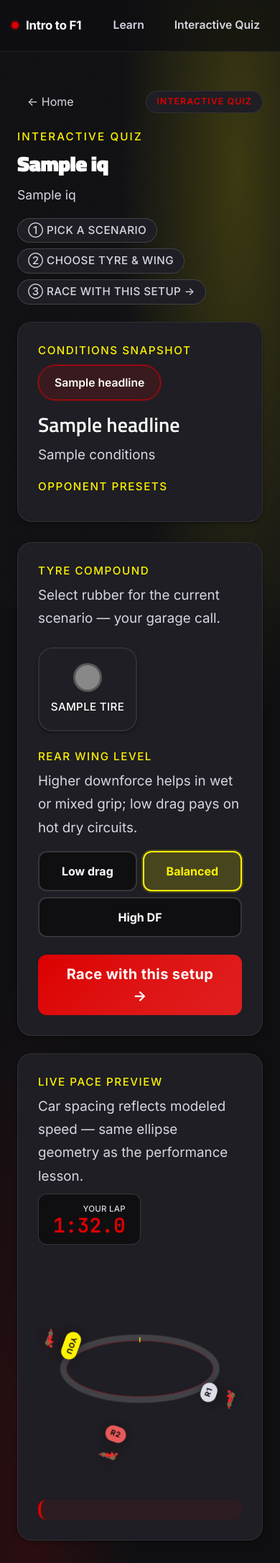
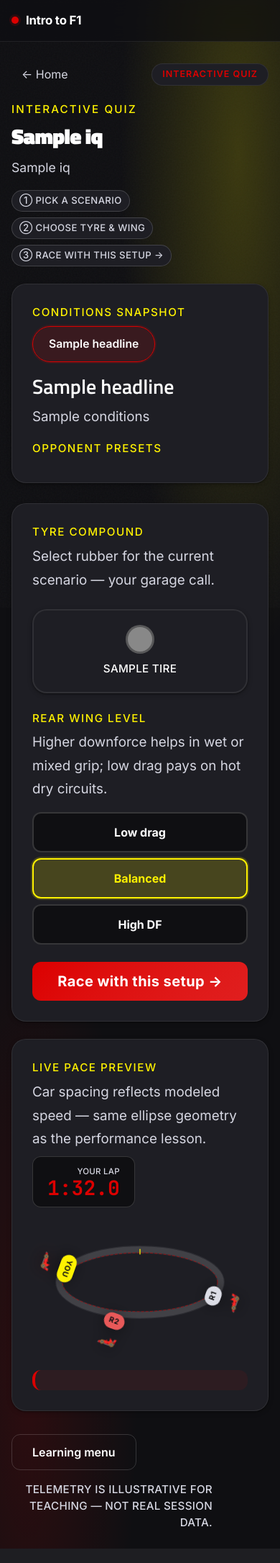
Before and after one commit to devbahl12/UI-Design-F1-Project, a Flask app: template templates/interactive_quiz.html in a window 390 px wide. Shown: the top 2171 px of the page at 72% size. Run offline with Flask 3, Linux system fonts and the light colour scheme; the template is opened without the code that fills it: most values are stand-ins (such as "Sample title", 1, 10 or a date in 2020).

Commit message:
responsive: full mobile pass — breakpoints, fluid sizing, nav, IQ layout
- screen-page padding switched to smaller clamp minimums for phones
- home-car-canvas gets min-height + max-height constraints at 768px/480px/landscape
- iq-track-wrapper height changed from fixed 300px to clamp(200px, 35vw, 300px)
- mode cards stack full-width with row layout on mobile
- nav links shrink at 768px, hidden entirely at 480px
- IQ tire grid, wing buttons, scenario tabs all reflow to single column on small screens
- tire compound grid goes 2-up at 768px, 1-up at 480px
- lesson-car-canvas switches to 4:3 aspect ratio on mobile
- comp-panel padding reduced on small screens
- landscape phone breakpoint prevents canvas from dominating viewport height

```diff
--- a/static/css/app.css
+++ b/static/css/app.css
@@ -279,7 +279,7 @@ body::before {
 .screen-page {
   max-width: 1100px;
   margin: 0 auto;
-  padding: clamp(48px, 6vw, 88px) clamp(24px, 5vw, 56px);
+  padding: clamp(28px, 6vw, 88px) clamp(16px, 5vw, 56px);
   animation: fadeUp var(--dur-base) var(--ease-out);
 }
 .screen-home {
@@ -394,6 +394,7 @@ body::before {
 .home-car-canvas {
   width: 100%;
   aspect-ratio: 16 / 9;
+  min-height: 320px;
   display: block;
   border-radius: var(--r-lg);
   background: linear-gradient(135deg,
@@ -1367,7 +1368,7 @@ input[type="range"]::-webkit-slider-thumb {
 
 .iq-track-wrapper {
   position: relative;
-  height: 300px;
+  height: clamp(200px, 35vw, 300px);
   display: flex;
   align-items: center;
   justify-content: center;
@@ -1461,3 +1462,93 @@ input[type="range"]::-webkit-slider-thumb {
    .t-display and .t-h1 fluid via clamp() between mobile and desktop.
    Tabular numerals enabled on all numeric UI.
    ========================================================= */
+
+/* =========================================================
+   Responsive — mobile-first fixes
+   ========================================================= */
+
+/* ── 768px and below ── */
+@media (max-width: 768px) {
+  /* Nav: hide wordmark text, shrink nav links to icons-only */
+  .app-nav__links { gap: 4px; }
+  .app-nav__links a { font-size: 0.85rem; padding: 6px 8px; }
+
+  /* Screen pages: cut vertical padding on small screens */
+  .screen-page {
+    padding: clamp(24px, 4vw, 48px) clamp(16px, 4vw, 28px);
+  }
+
+  /* Home hero: cap the canvas height so it doesn't tower on portrait mobile */
+  .home-car-canvas {
+    min-height: 220px;
+    max-height: 56vw;
+  }
+
+  /* Mode cards: stack full-width */
+  .mode-card {
+    width: 100%;
+    min-width: unset;
+    padding: 20px 24px;
+    flex-direction: row;
+    justify-content: center;
+    gap: 16px;
+    min-height: unset;
+  }
+
+  /* Lesson car: slightly shorter canvas on mobile */
+  .lesson-car-canvas { aspect-ratio: 4 / 3; }
+
+  /* Comp panel below car on mobile (already col-12 via Bootstrap) */
+  .comp-panel { min-height: 140px; padding: 18px; }
+
+  /* IQ track: reduce fixed height */
+  .iq-track-wrapper { height: 220px; margin: 14px 0 8px; }
+
+  /* IQ config cards: 3-up → 2-up on mobile */
+  .iq-tire-grid .col-6 { flex: 0 0 50%; max-width: 50%; }
+
+  /* IQ wing buttons: stack on very narrow */
+  .iq-wing-row { flex-direction: column; }
+  .iq-wing-btn { min-width: unset; width: 100%; }
+
+  /* How-to steps: wrap tightly */
+  .iq-how-to { gap: 6px; }
+  .iq-how-to-step { font-size: 0.82rem; padding: 4px 10px; }
+
+  /* Lap board: tighter grid */
+  .iq-lap-row { padding: 10px 12px; gap: 8px; }
+
+  /* Tire grid: 3-up → 2-up */
+  .tire-grid .col { flex: 0 0 50%; max-width: 50%; }
+
+  /* Aero section */
+  .aero-sim-wrap { flex-direction: column; }
+}
+
+/* ── 480px and below ── */
+@media (max-width: 480px) {
+  /* Nav: hide nav links entirely on the smallest phones */
+  .app-nav__links { display: none; }
+
+  .home-car-canvas { min-height: 180px; max-height: 64vw; }
+
+  /* IQ config cards: 2-up → 1-up */
+  .iq-tire-grid .col-6 { flex: 0 0 100%; max-width: 100%; }
+
+  /* IQ track: smaller */
+  .iq-track-wrapper { height: 180px; }
+
+  /* Tile grid: single column */
+  .tire-grid .col { flex: 0 0 100%; max-width: 100%; }
+
+  /* Feature grid already goes 1-col at 600px, no change needed */
+
+  /* Results topic bars: tighter label column */
+  .topic-bar { grid-template-columns: 80px 1fr 48px; gap: 8px; }
+}
+
+/* ── Landscape phone: restore reasonable canvas height ── */
+@media (max-width: 768px) and (orientation: landscape) {
+  .home-car-canvas { min-height: 160px; max-height: 44vw; }
+  .iq-track-wrapper { height: 170px; }
+}
```
